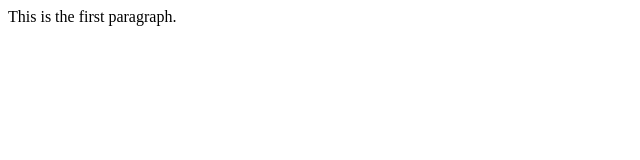
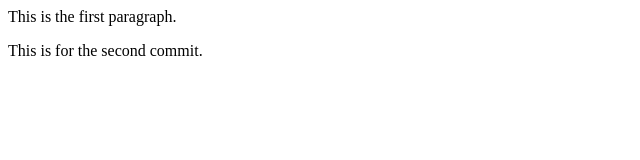
Before and after one commit to TubaAli/git-concepts, a plain HTML site: page index.html in a window 1280 px wide. Shown: the whole page, without its empty margins (0-640 px from the left). Drawn offline with Linux system fonts and the light colour scheme.

Commit message:
Second commit on master

```diff
--- a/index.html
+++ b/index.html
@@ -4,5 +4,6 @@
 	</HEAD>
 	<BODY>
 		<P> This is the first paragraph. </P>
+		<P> This is for the second commit. </P>
 	</BODY>
 </HTML>
```
